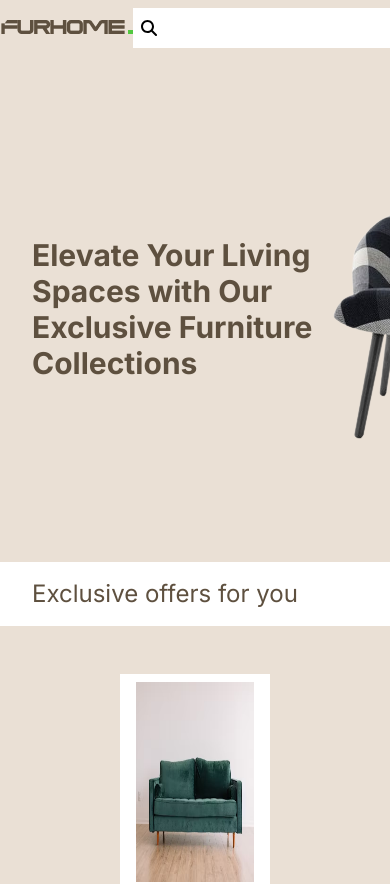
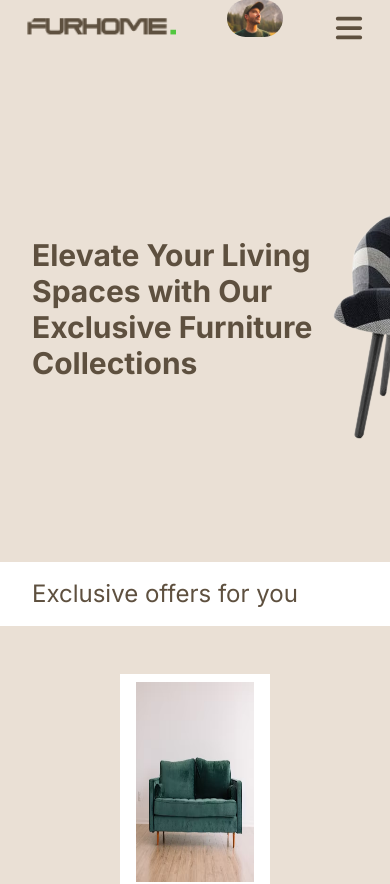
Before and after one commit to MuthoniMN/hng-frontend-2, a Next.js app: page / in a window 390 px wide. Shown: the top 884 px of the page. Built offline with nearby package versions, Linux system fonts and the light colour scheme.

Commit message:
Refact: responsive

```diff
--- a/src/components/CategoriesDropdown.js
+++ b/src/components/CategoriesDropdown.js
@@ -1,6 +1,6 @@
 const CategoriesDropdown = () => {
     return (
-        <details>
+        <details className="hidden md:block">
             <summary>Categories</summary>
         </details>
     )
--- a/src/components/SearchBar.js
+++ b/src/components/SearchBar.js
@@ -4,11 +4,11 @@ import { FaMagnifyingGlass } from "react-icons/fa6";
 
 const SearchBar = () => {
     return (
-        <form className="flex items-center bg-white text-black p-2 m-0">
+        <form className="hidden md:flex items-center bg-white text-black p-2 m-0">
             <label htmlFor="search">
                 <FaMagnifyingGlass />
             </label>
-            <input id="search" />
+            <input id="search" placeholder="Search Furnituren"/>
         </form>
     )
 }
```
